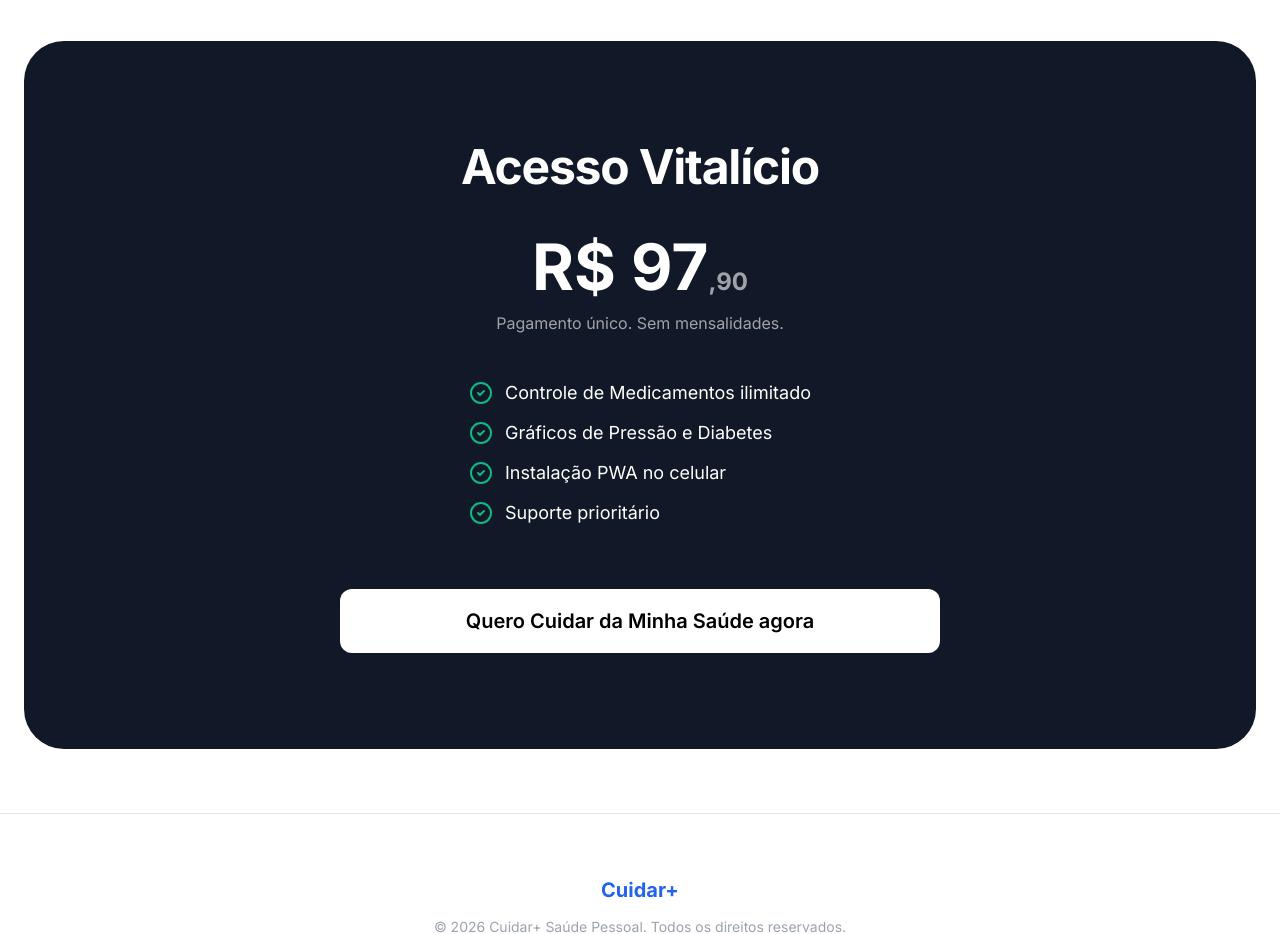
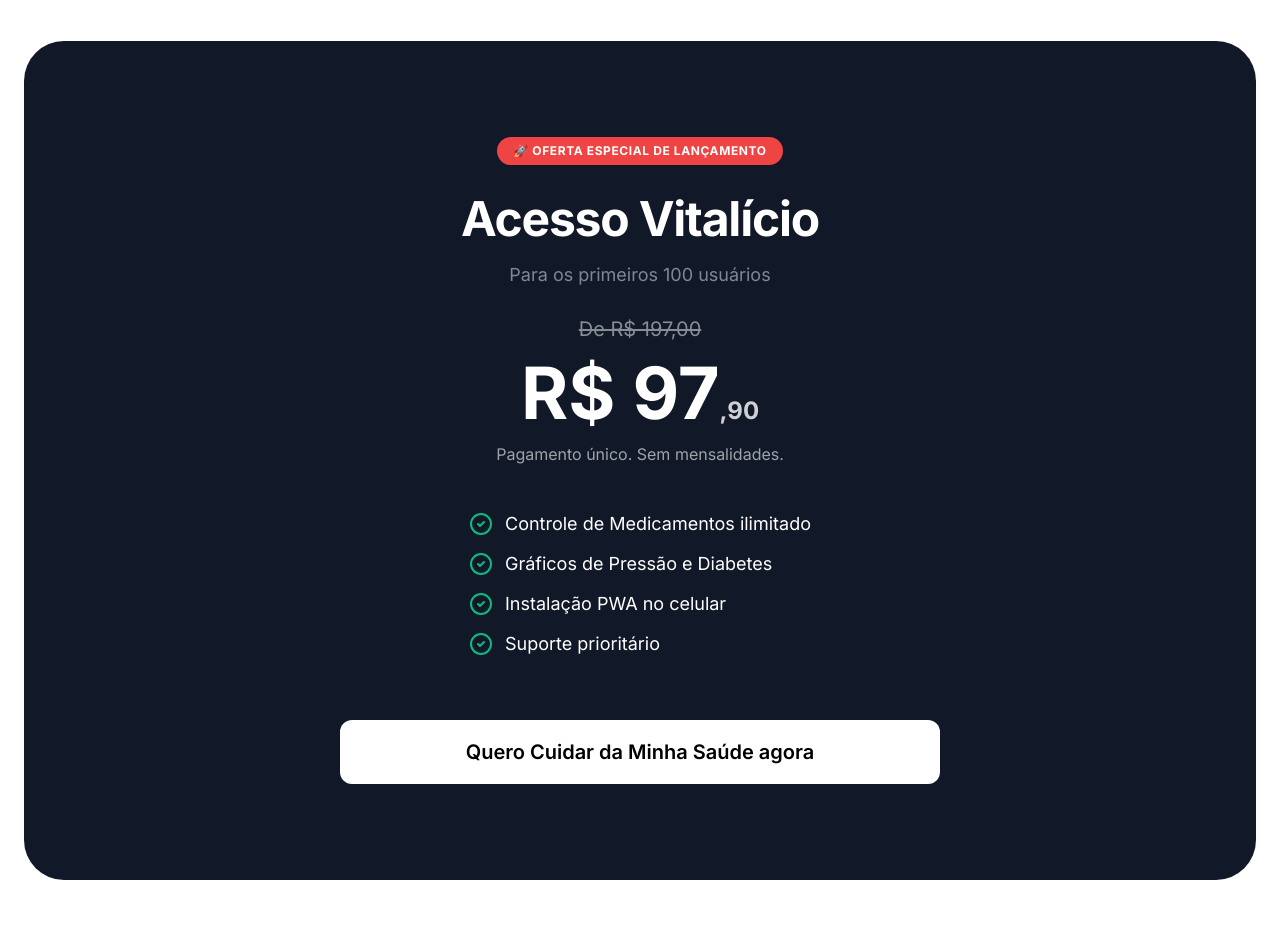
Before and after one commit to mobmess007-boop/cuidar-plus, a React (Vite) app: page / in a window 1280 px wide. Shown: the part 1120-2054 px from the top of the page. Built offline with nearby package versions, Linux system fonts and the light colour scheme; no server answers.

Commit message:
marketing: implement launch promotion UI with price anchoring and urgency

```diff
--- a/src/pages/LandingPage.jsx
+++ b/src/pages/LandingPage.jsx
@@ -128,11 +128,31 @@ const LandingPage = () => {
             </section>
 
             {/* Social Proof / Pricing */}
-            <section style={{ padding: '6rem 1.5rem', background: '#111827', color: 'white', borderRadius: '40px', margin: '0 1.5rem 4rem' }}>
+            <section id="pricing" style={{ padding: '6rem 1.5rem', background: '#111827', color: 'white', borderRadius: '40px', margin: '0 1.5rem 4rem' }}>
                 <div style={{ maxWidth: '600px', margin: '0 auto', textAlign: 'center' }}>
-                    <h2 style={{ fontSize: '3rem', marginBottom: '2rem' }}>Acesso Vitalício</h2>
-                    <div style={{ fontSize: '4rem', fontWeight: 'bold', marginBottom: '0.5rem' }}>
-                        R$ 97<span style={{ fontSize: '1.5rem', opacity: '0.6' }}>,90</span>
+                    <div style={{
+                        display: 'inline-block',
+                        padding: '0.4rem 1rem',
+                        background: 'var(--secondary-color)',
+                        borderRadius: '20px',
+                        fontSize: '0.75rem',
+                        fontWeight: 'bold',
+                        marginBottom: '1.5rem',
+                        textTransform: 'uppercase',
+                        letterSpacing: '0.05em'
+                    }}>
+                        🚀 Oferta Especial de Lançamento
+                    </div>
+                    <h2 style={{ fontSize: '3rem', marginBottom: '1rem' }}>Acesso Vitalício</h2>
+                    <p style={{ opacity: '0.8', fontSize: '1.125rem', marginBottom: '2rem', color: '#9CA3AF' }}>
+                        Para os primeiros 100 usuários
+                    </p>
+
+                    <div style={{ marginBottom: '0.5rem', textDecoration: 'line-through', opacity: '0.5', fontSize: '1.25rem' }}>
+                        De R$ 197,00
+                    </div>
+                    <div style={{ fontSize: '4.5rem', fontWeight: 'bold', marginBottom: '0.5rem', color: 'white' }}>
+                        R$ 97<span style={{ fontSize: '1.5rem', opacity: '0.8' }}>,90</span>
                     </div>
                     <p style={{ opacity: '0.6', marginBottom: '3rem' }}>Pagamento único. Sem mensalidades.</p>
 
```
